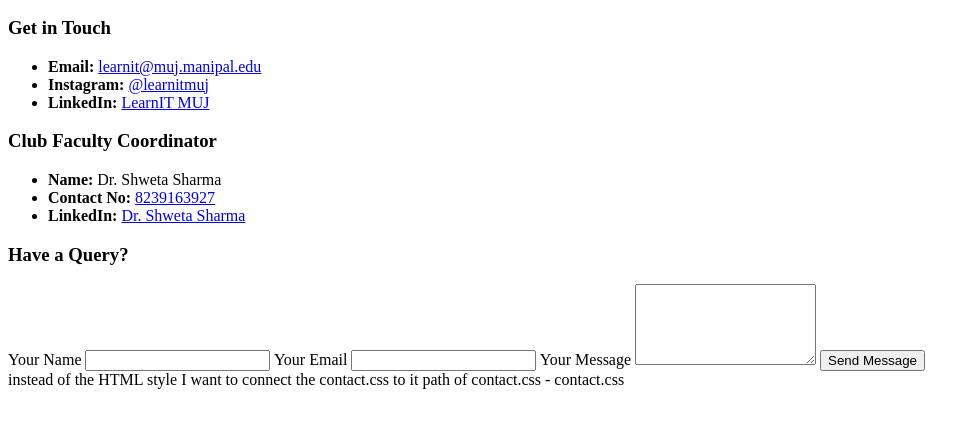
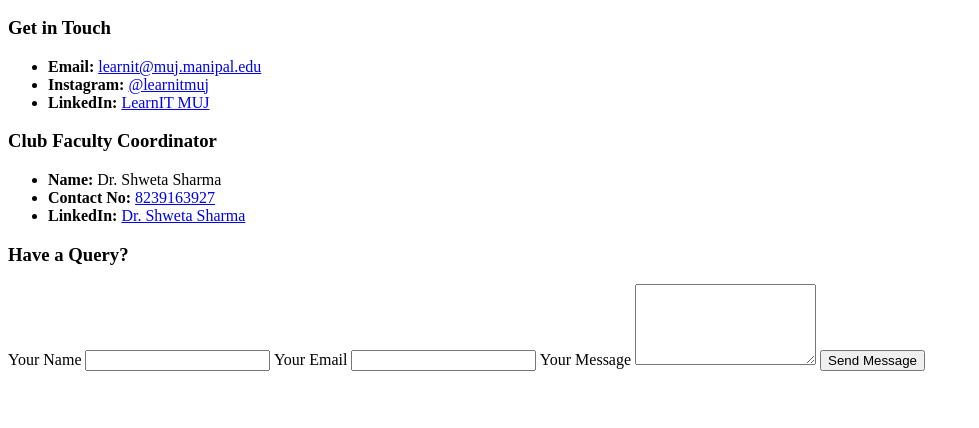
Before and after one commit to LearnIT-MUJ/LearnIT, a plain HTML site: page contact.html in a window 1280 px wide. Shown: the part 50-478 px from the top of the page, without its empty margins (0-979 px from the left). Drawn offline with Linux system fonts and the light colour scheme.

Commit message:
Update contact.html

```diff
--- a/contact.html
+++ b/contact.html
@@ -139,7 +139,3 @@
     </div>
 </body>
 </html>
-
-instead of the HTML style I want to connect the contact.css to it
-
-path of contact.css - contact.css
```
